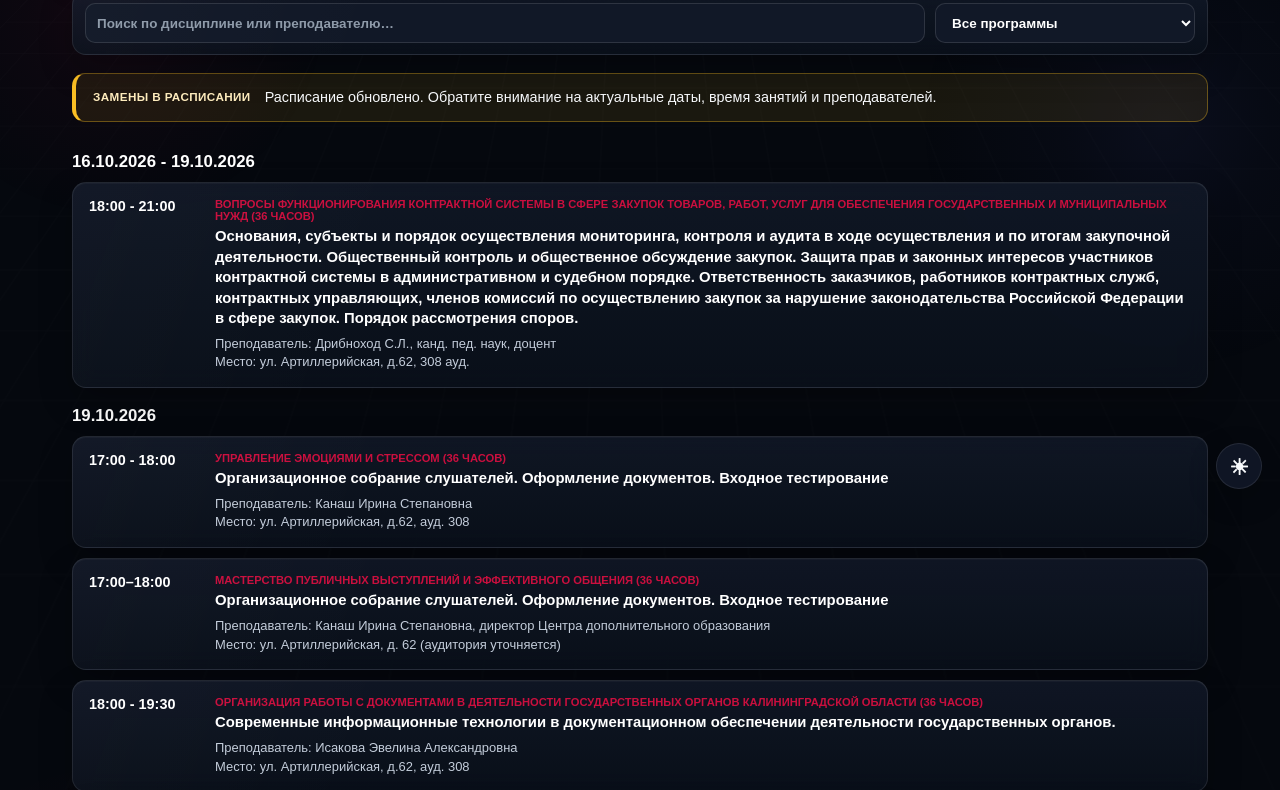
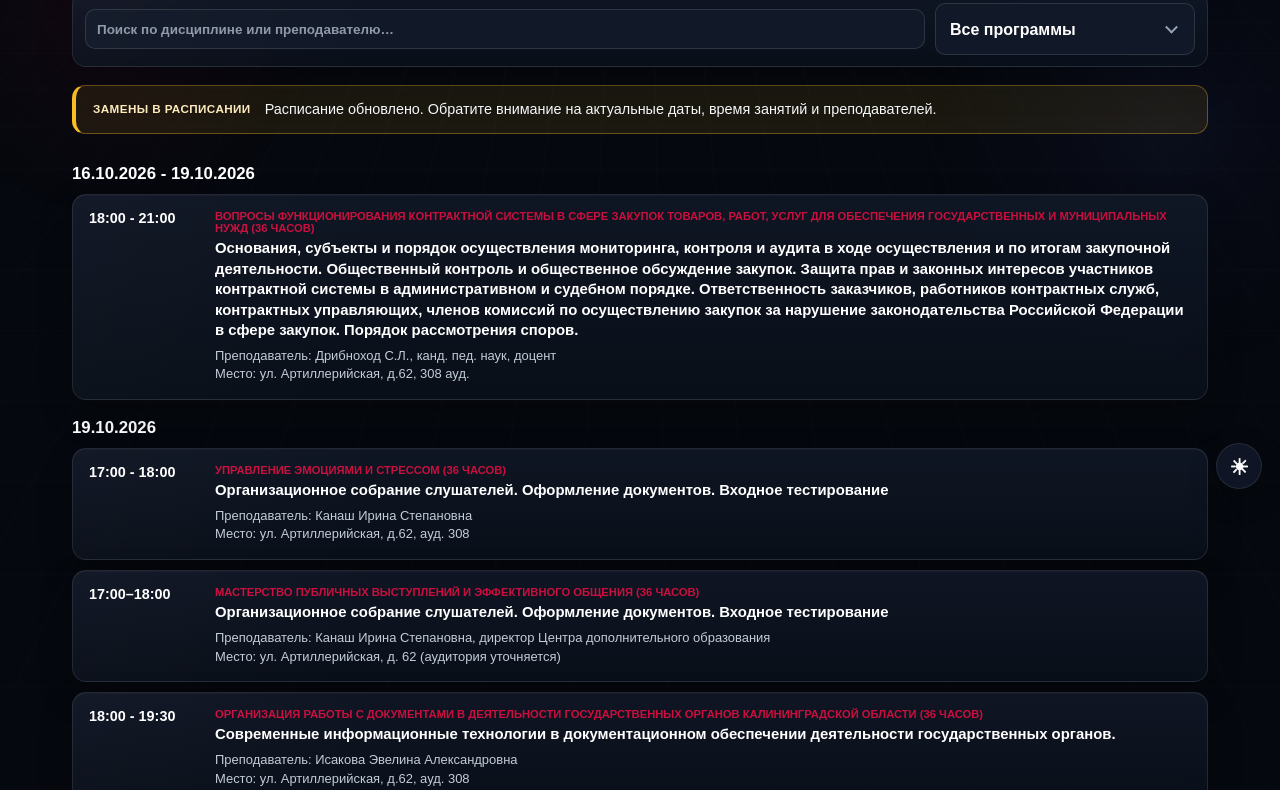
Before and after one commit to aderpil21-source/ranepa-dpo-site, a plain HTML site: page schedule.html in a window 1280 px wide. Shown: the part 293-1083 px from the top of the page. Drawn offline with Linux system fonts and the light colour scheme; no server answers.

Commit message:
Use fixed-size program picker on listener timetable and refresh CSS

```diff
--- a/schedule.html
+++ b/schedule.html
@@ -27,7 +27,7 @@
   <meta name="viewport" content="width=device-width,initial-scale=1">
   <title>Расписание занятий ДПО | РАНХиГС Калининград</title>
     <link rel="icon" type="image/png" href="./assets/ranepa-crest-favicon.png?v=1">
-<link rel="stylesheet" href="./section-page.css?v=9">
+<link rel="stylesheet" href="./section-page.css?v=10">
 <link rel="stylesheet" href="./premium-motion.css?v=6">
 <link rel="stylesheet" href="./liquid-glass.css?v=2">
 <script defer src="./mobile-app.js?v=2"></script>
@@ -52,9 +52,11 @@
     <h1 class="page-title">Расписание занятий</h1>
     <div class="toolbar">
       <input id="scheduleSearch" type="search" placeholder="Поиск по дисциплине или преподавателю…" aria-label="Поиск в расписании">
-      <select id="scheduleProgram" aria-label="Программа">
-        <option value="">Все программы</option>
-      </select>
+      <div class="schedule-select-wrap">
+        <select id="scheduleProgram" aria-label="Программа">
+          <option value="">Все программы</option>
+        </select>
+      </div>
     </div>
     <aside class="schedule-change-notice" role="note" aria-label="Изменения в расписании">
       <span class="schedule-change-notice-tag">ЗАМЕНЫ В РАСПИСАНИИ</span>
```
